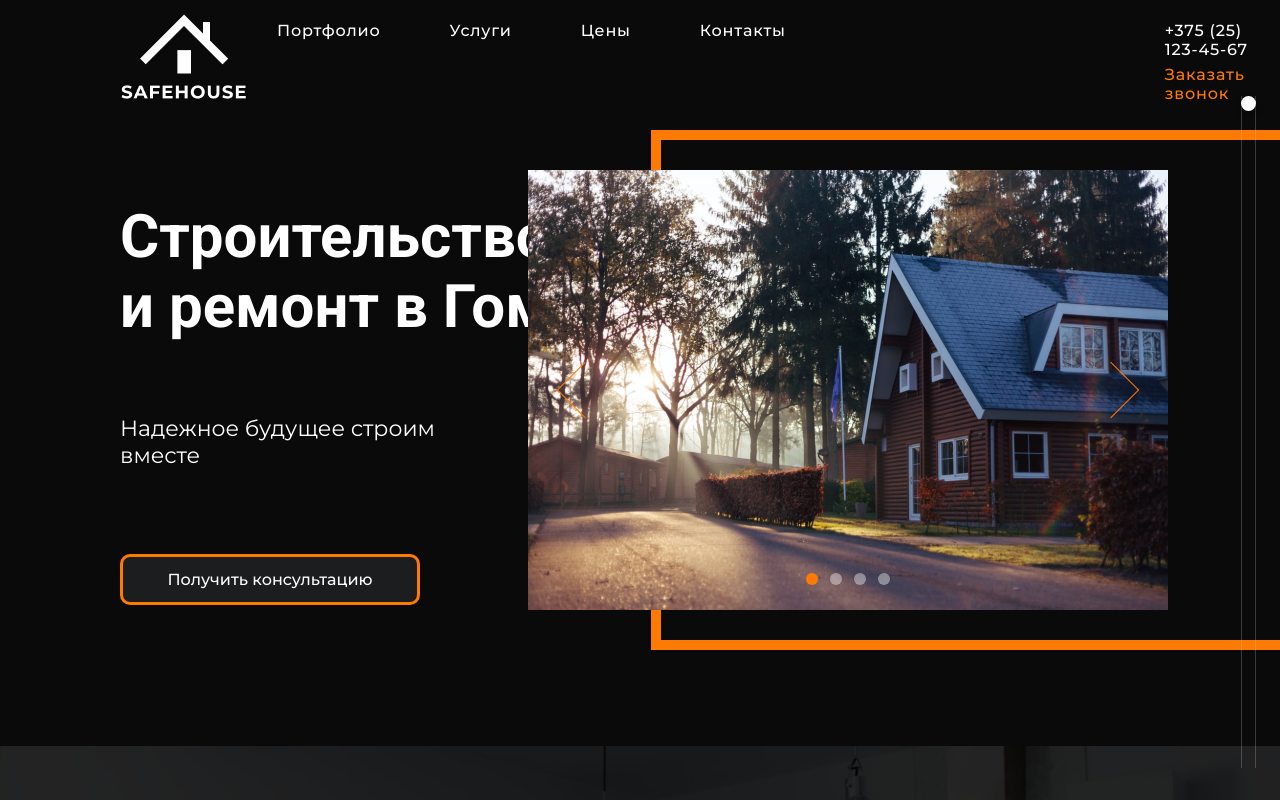
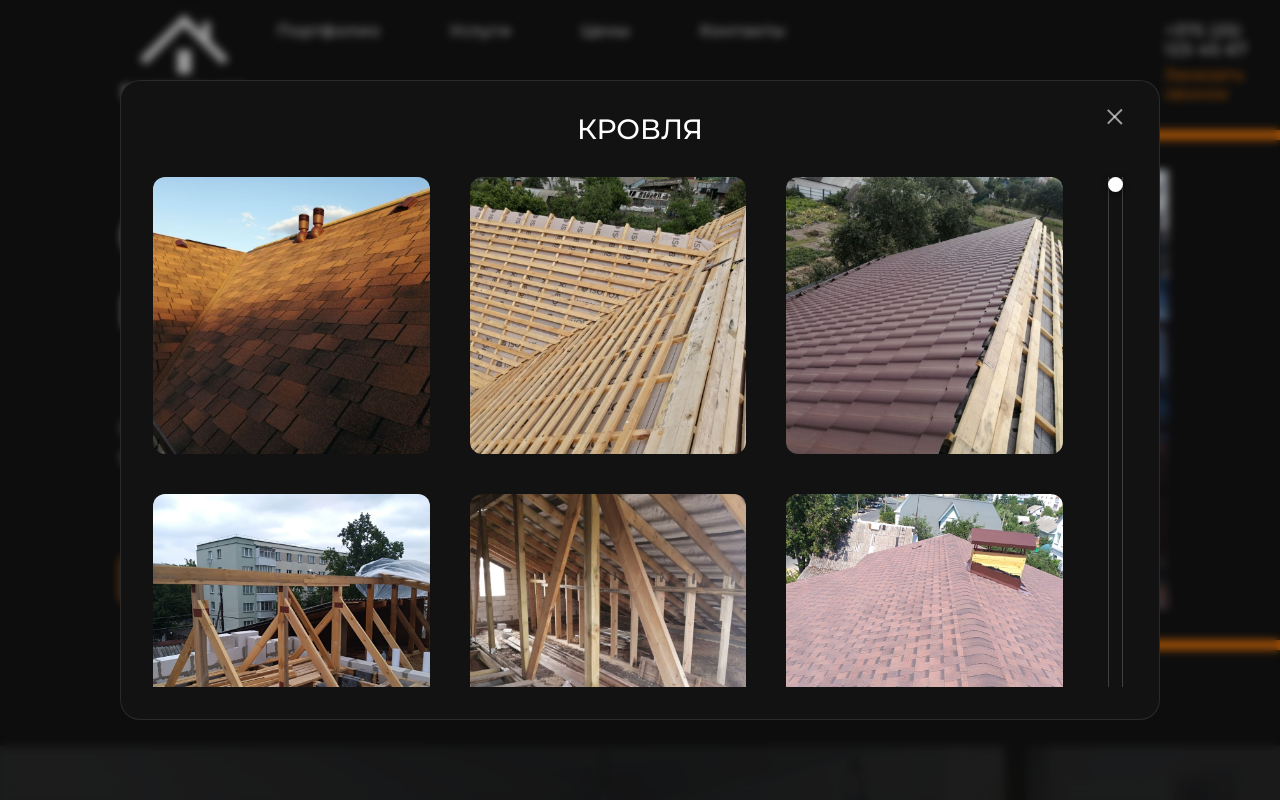
Before and after one commit to 34admal/Portfolio, a React (Create React App) app in the folder homel_build_site/: page / in a window 1280 px wide. Shown: the top 800 px of the page. Built offline with nearby package versions, Linux system fonts and the light colour scheme.

Commit message:
feat(gallery): implement centered title, span cross, and flawless pixel-perfect scrollbar

```diff
--- a/homel_build_site/src/components/Gallery/GalleryModal/GalleryModal.jsx
+++ b/homel_build_site/src/components/Gallery/GalleryModal/GalleryModal.jsx
@@ -7,10 +7,10 @@ import roofImg4 from "./images/roofImg4.png";
 import roofImg5 from "./images/roofImg5.png";
 import roofImg6 from "./images/roofImg6.png";
 
-const roofImages = [roofImg1, roofImg2, roofImg3, roofImg4, roofImg5, roofImg6, roofImg3, roofImg4, roofImg5, roofImg6];
+const roofImages = [roofImg1, roofImg2, roofImg3, roofImg4, roofImg5, roofImg6, roofImg1, roofImg2, roofImg3, roofImg4, roofImg5, roofImg6];
 
 function GalleryModal({ isOpen, title, onClose }) {
-  const windowRef = useRef(null);
+  const scrollContainerRef = useRef(null);
   const trackRef = useRef(null);
   const thumbRef = useRef(null);
 
@@ -18,7 +18,7 @@ function GalleryModal({ isOpen, title, onClose }) {
   const currentThumbTop = useRef(0);
   const isDragging = useRef(false);
 
-  // Блокировка прокрутки страницы сзади
+
   useEffect(() => {
     if (isOpen) {
       document.body.style.overflow = "hidden";
@@ -30,11 +30,11 @@ function GalleryModal({ isOpen, title, onClose }) {
     };
   }, [isOpen]);
 
-  // Прокрутка колесиком мыши
+
   const handleScroll = () => {
     if (isDragging.current) return;
 
-    const el = windowRef.current;
+    const el = scrollContainerRef.current;
     const track = trackRef.current;
     const thumb = thumbRef.current;
     if (!el || !track || !thumb) return;
@@ -52,10 +52,10 @@ function GalleryModal({ isOpen, title, onClose }) {
     }
   };
 
-  // Мгновенный Drag-and-Drop по всему окну браузера без лагов
+
   const handleMouseDown = (e) => {
     e.preventDefault();
-    const el = windowRef.current;
+    const el = scrollContainerRef.current;
     const track = trackRef.current;
     const thumb = thumbRef.current;
     if (!el || !track || !thumb) return;
@@ -99,19 +99,20 @@ function GalleryModal({ isOpen, title, onClose }) {
 
   return (
     <div className={styles.modalOverlay} onClick={onClose}>
-      <div
-        className={styles.modalWindow}
-        ref={windowRef}
-        onScroll={handleScroll}
-        onClick={(e) => e.stopPropagation()}
-      >
+      <div className={styles.modalWindow} onClick={(e) => e.stopPropagation()}>
+
         <button className={styles.closeButton} onClick={onClose} aria-label="Закрыть галерею">
           <span className={styles.closeLine}></span>
         </button>
 
         <span className={styles.modalTitle}>{title || "КРОВЛЯ"}</span>
 
-        <div className={styles.contentRow}>
+
+        <div
+          className={styles.scrollContainer}
+          ref={scrollContainerRef}
+          onScroll={handleScroll}
+        >
           <div className={styles.photoGrid}>
             {roofImages.map((src, index) => (
               <img
@@ -123,6 +124,7 @@ function GalleryModal({ isOpen, title, onClose }) {
             ))}
           </div>
 
+          {/* Рельсы лежат внутри контейнера и всегда равны его видимой высоте */}
           <div className={styles.customScrollTrack} ref={trackRef}>
             <div
               className={styles.customScrollThumb}
--- a/homel_build_site/src/components/Gallery/GalleryModal/GalleryModal.module.css
+++ b/homel_build_site/src/components/Gallery/GalleryModal/GalleryModal.module.css
@@ -1,27 +1,145 @@
-/* Дорожка скролла — центрирует бегунок между своих границ */
+
+.modalOverlay {
+  position: fixed;
+  top: 0;
+  left: 0;
+  width: 100vw;
+  height: 100vh;
+  background: rgba(18, 18, 18, 0.4);
+  backdrop-filter: blur(4px);
+  z-index: 100;
+  display: flex;
+  justify-content: center;
+  align-items: center;
+}
+
+
+.modalWindow {
+  position: relative;
+  background: #121212;
+  border: 1px solid rgba(255, 255, 255, 0.1);
+  border-radius: 20px;
+  padding: 32px;
+  width: 1040px;
+  max-height: 80vh;
+  display: flex;
+  flex-direction: column;
+  overflow: hidden;
+}
+
+
+.closeButton {
+  position: absolute;
+  top: 24px;
+  right: 32px;
+  width: 24px;
+  height: 24px;
+  background: none;
+  border: none;
+  cursor: pointer;
+  padding: 0;
+  display: flex;
+  justify-content: center;
+  align-items: center;
+  z-index: 10;
+}
+
+/* Линии кастомного крестика */
+.closeLine {
+  position: relative;
+  width: 20px;
+  height: 1.5px;
+  background-color: rgba(255, 255, 255, 0.6);
+  transform: rotate(45deg);
+  transition: background-color 0.2s ease, transform 0.2s ease;
+}
+
+.closeLine::before {
+  content: "";
+  position: absolute;
+  top: 0;
+  left: 0;
+  width: 100%;
+  height: 100%;
+  background-color: inherit;
+  transform: rotate(90deg);
+}
+
+.closeButton:hover .closeLine {
+  background-color: rgba(255, 255, 255, 1);
+  transform: rotate(135deg);
+}
+
+
+.modalTitle {
+  display: block;
+  font-size: 28px;
+  font-weight: 500;
+  line-height: 32px;
+  color: rgba(255, 255, 255, 1);
+  text-align: center;
+  margin-bottom: 32px;
+}
+
+.scrollContainer {
+  width: 100%;
+  overflow-y: auto;
+
+  scrollbar-width: none;
+  -ms-overflow-style: none;
+}
+
+.scrollContainer::-webkit-scrollbar {
+  display: none;
+  width: 0;
+  height: 0;
+}
+
+/* Трехколоночная адаптивная сетка фотографий */
+.photoGrid {
+  display: flex;
+  flex-wrap: wrap;
+  gap: 40px;
+  width: 100%;
+  padding-right: 64px;
+}
+
+
+.modalPhoto {
+  width: calc((100% - (40px * 2)) / 3);
+  aspect-ratio: 1 / 1;
+  object-fit: cover;
+  border-radius: 12px;
+}
+
+
 .customScrollTrack {
   position: absolute;
   top: 96px;
-  right: 24px;         /* Чуть прижали к правому краю, чтобы освободить место */
-  bottom: 32px;        /* Подняли нижнюю границу, чтобы дорожка не обрезалась снизу окна */
-  width: 15px;         /* Строго 15px из макета */
+  right: 36px;
+  bottom: 32px;
+  width: 15px;
   background: transparent;
   border-left: 1px solid rgba(255, 255, 255, 0.2);
   border-right: 1px solid rgba(255, 255, 255, 0.2);
   z-index: 5;
-  display: flex;       /* Включаем флекс для идеального центрирования круга */
+  display: flex;
   justify-content: center;
 }
 
-/* Бегунок — идеальный круг, позиционируемый по оси Y через JS */
+
 .customScrollThumb {
   position: absolute;
-  width: 15px;         /* Полностью перекрывает ширину колеи от линии до линии */
+  width: 15px;
   height: 15px;
   background: #ffffff;
   border-radius: 50%;
   cursor: pointer;
   box-shadow: 0 2px 6px rgba(0, 0, 0, 0.5);
   transition: background-color 0.2s ease;
-  /* Убрали transform: translateX(-50%), так как flex-контейнер сам отцентрировал круг */
 }
+
+
+.customScrollThumb:hover {
+  background-color: #f0f0f0;
+}
```
